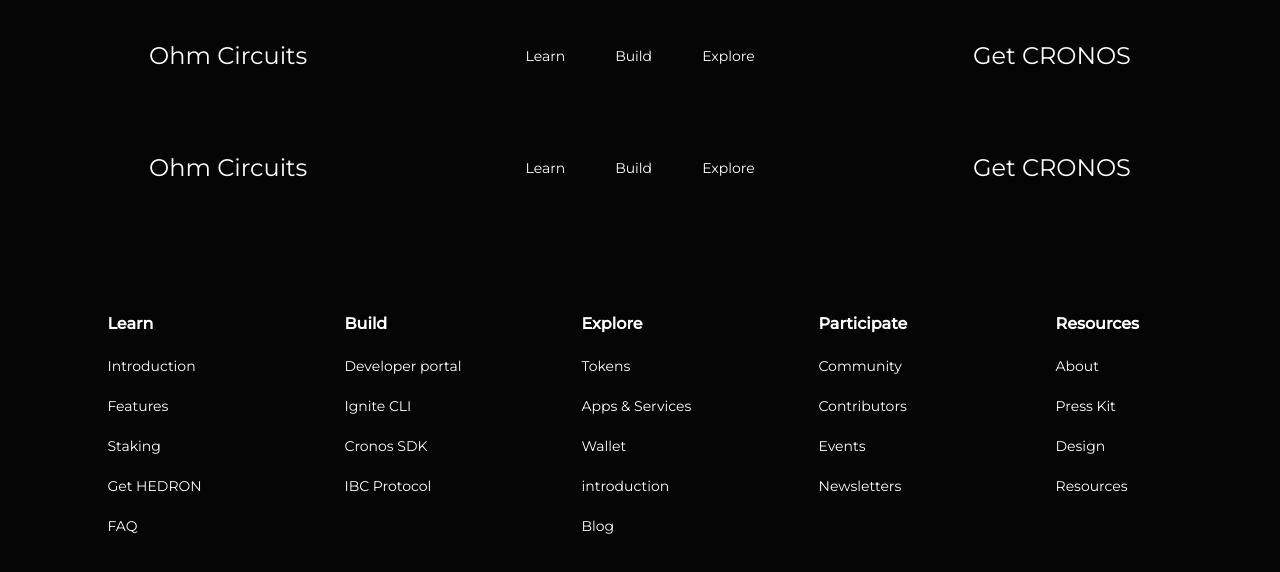
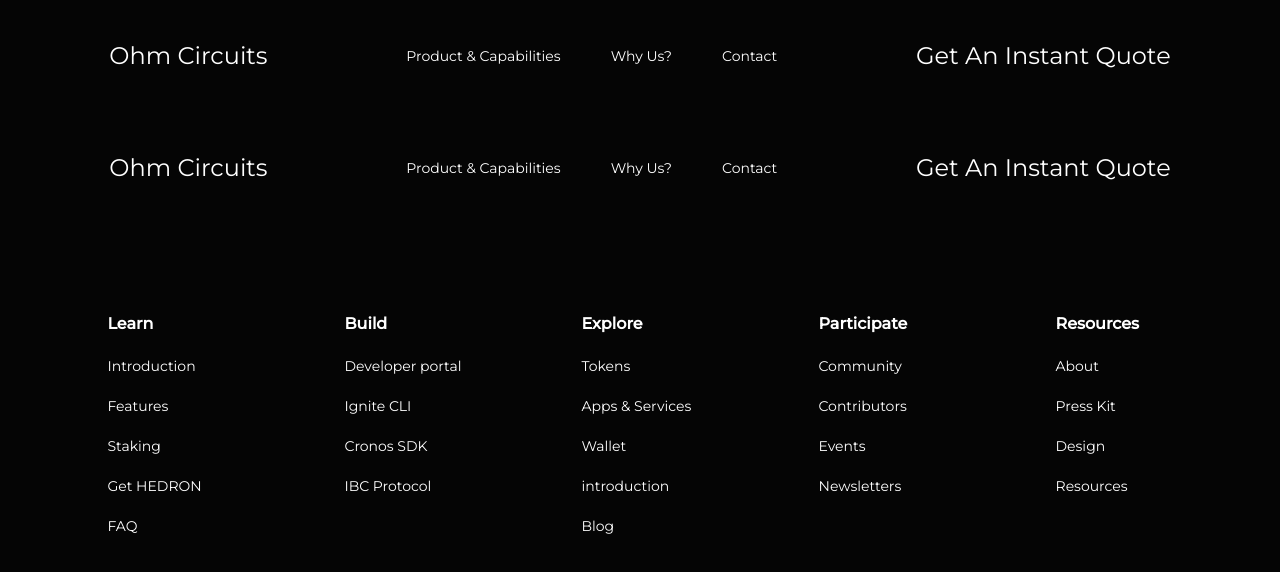
Before and after one commit to sriram-varmaa/Landing-Page, a Next.js app: page /components/Navbar in a window 1280 px wide. Shown: the top 572 px of the page. Built offline with nearby package versions, Linux system fonts and the light colour scheme.

Commit message:
Changess

```diff
--- a/pages/components/Navbar.jsx
+++ b/pages/components/Navbar.jsx
@@ -12,13 +12,13 @@
 
     <div>
         <ul className='md:flex gap-[50px] text-sm hidden'>
-            <li>Learn</li>
-            <li>Build</li>
-            <li>Explore</li>
+            <li>Product & Capabilities</li>
+            <li>Why Us?</li>
+            <li>Contact</li>
         </ul>
     </div>
     <div>
-    <h3 className="text-2xl md:block hidden">Get CRONOS</h3>
+    <h3 className="text-2xl md:block hidden">Get An Instant Quote</h3>
     </div>
 
     <div
```
Also changed, not shown: pages/index.js (+1 -1 lines).
